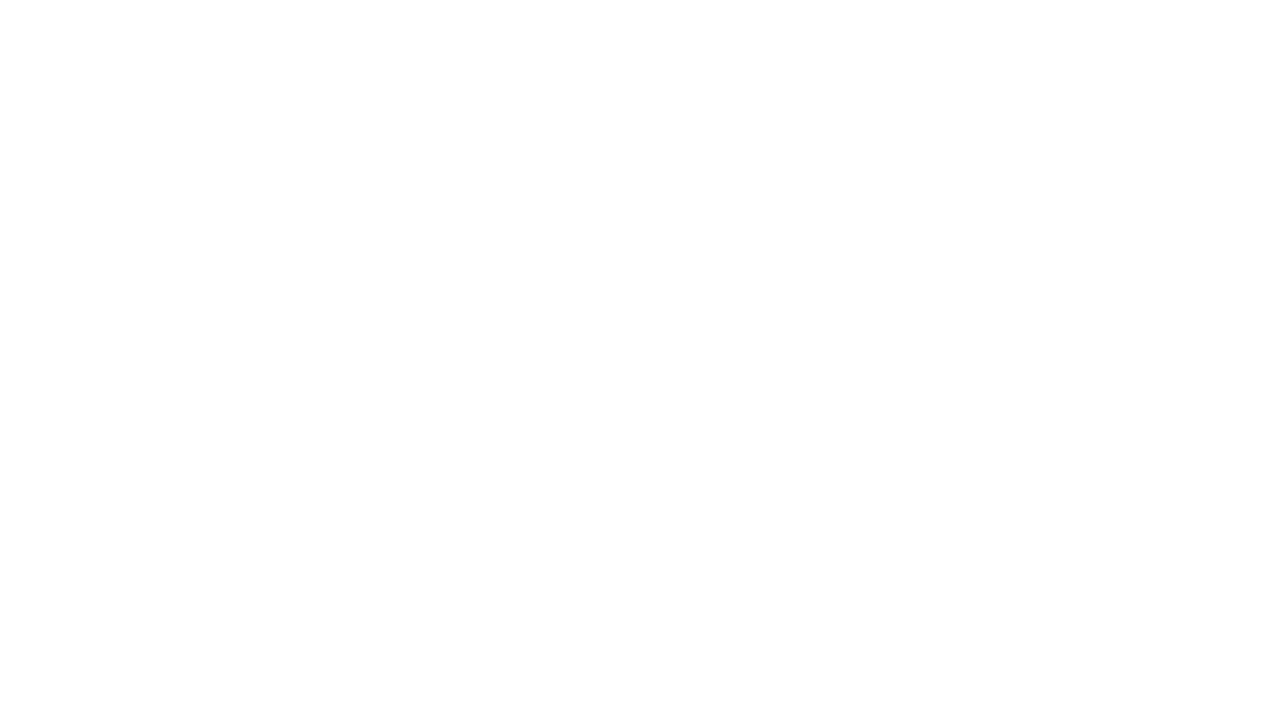
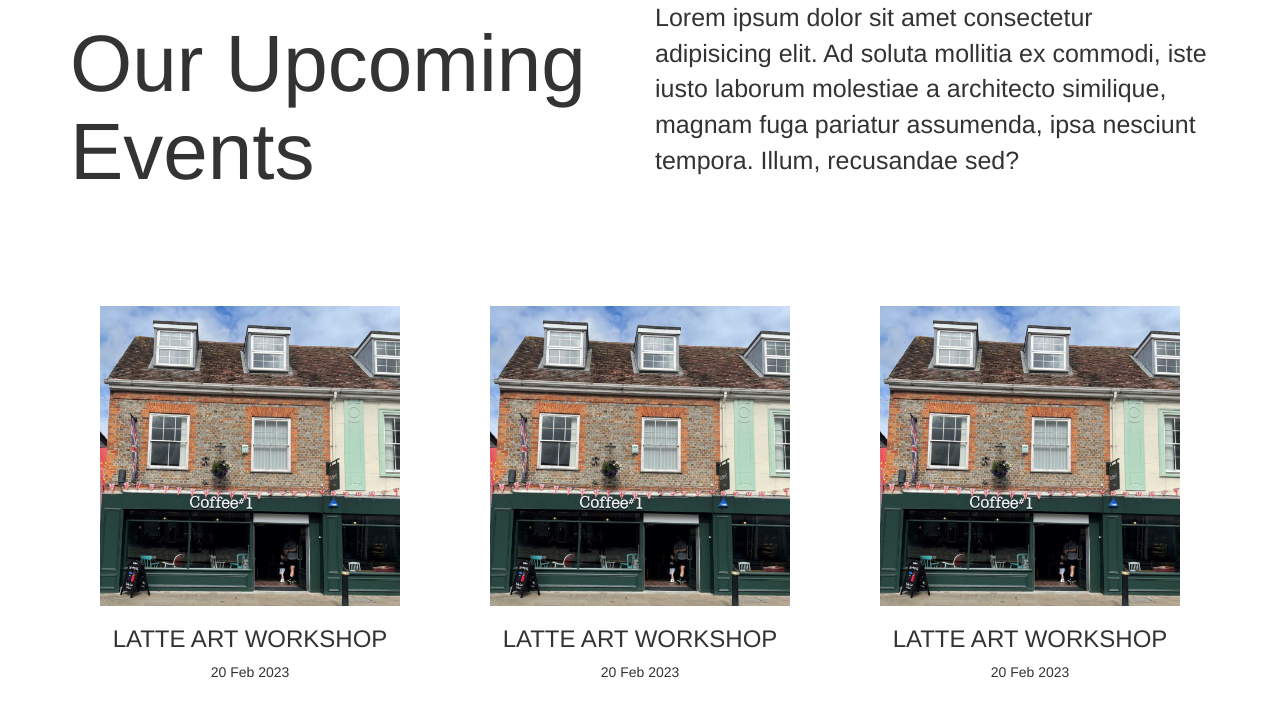
Before and after one commit to deadnedas/collaborative-coffee-page, a website: page puslapis/index.html in a window 1280 px wide. Drawn offline with nearby package versions, Linux system fonts and the light colour scheme.

Commit message:
start body, add 'Upcoming events' body

```diff
--- a/puslapis/index.html
+++ b/puslapis/index.html
@@ -4,10 +4,81 @@
     <meta charset="UTF-8" />
     <meta name="viewport" content="width=device-width, initial-scale=1.0" />
     <title>Document</title>
+    <link
+      rel="stylesheet"
+      href="https://cdn.jsdelivr.net/npm/bootstrap@3.4.1/dist/css/bootstrap.min.css"
+      integrity="sha384-HSMxcRTRxnN+Bdg0JdbxYKrThecOKuH5zCYotlSAcp1+c8xmyTe9GYg1l9a69psu"
+      crossorigin="anonymous"
+    />
+    <link rel="stylesheet" href="style.css" />
   </head>
   <body>
     <header></header>
-    <main></main>
+    <main>
+      <article>
+        <div class="container upcoming-box">
+          <div class="row">
+            <div class="col-md-6 d-flex align-items-start justify-content-end">
+              <h2>Our Upcoming Events</h2>
+            </div>
+            <div
+              class="col-md-6 d-flex align-items-start justify-content-start"
+            >
+              <p>
+                Lorem ipsum dolor sit amet consectetur adipisicing elit. Ad
+                soluta mollitia ex commodi, iste iusto laborum molestiae a
+                architecto similique, magnam fuga pariatur assumenda, ipsa
+                nesciunt tempora. Illum, recusandae sed?
+              </p>
+            </div>
+          </div>
+        </div>
+
+        <div class="upcoming-img-box container">
+          <div class="row justify-content-center">
+            <div class="col-md-4 d-flex justify-content-center mb-4">
+              <figure class="figure text-center">
+                <img
+                  src="./imgs/coffee_2.jpg"
+                  alt=""
+                  class="figure-img img-fluid rounded"
+                />
+                <figcaption class="figure-caption">
+                  <h3 class="img-title">LATTE ART WORKSHOP</h3>
+                  <p class="date text-secondary">20 Feb 2023</p>
+                </figcaption>
+              </figure>
+            </div>
+            <div class="col-md-4 d-flex justify-content-center mb-4">
+              <figure class="figure text-center">
+                <img
+                  src="./imgs/coffee_2.jpg"
+                  alt=""
+                  class="figure-img img-fluid rounded"
+                />
+                <figcaption class="figure-caption">
+                  <h3 class="img-title">LATTE ART WORKSHOP</h3>
+                  <p class="date text-secondary">20 Feb 2023</p>
+                </figcaption>
+              </figure>
+            </div>
+            <div class="col-md-4 d-flex justify-content-center mb-4">
+              <figure class="figure text-center">
+                <img
+                  src="./imgs/coffee_2.jpg"
+                  alt=""
+                  class="figure-img img-fluid rounded"
+                />
+                <figcaption class="figure-caption">
+                  <h3 class="img-title">LATTE ART WORKSHOP</h3>
+                  <p class="date text-secondary">20 Feb 2023</p>
+                </figcaption>
+              </figure>
+            </div>
+          </div>
+        </div>
+      </article>
+    </main>
     <footer></footer>
   </body>
 </html>
--- /dev/null
+++ b/puslapis/package.json
@@ -0,0 +1,5 @@
+{
+  "dependencies": {
+    "bootstrap": "^5.3.3"
+  }
+}
--- a/puslapis/style.css
+++ b/puslapis/style.css
@@ -0,0 +1,13 @@
+.upcoming-box {
+  padding-bottom: 100px;
+}
+.upcoming-box h2 {
+  font-size: 8rem;
+}
+.upcoming-box p {
+  font-size: 2.5rem;
+}
+.upcoming-img-box img {
+  width: 300px;
+  height: auto;
+}
```
Also changed, not shown: puslapis/imgs/coffee_1.jpg (added), puslapis/imgs/coffee_2.jpg (added), puslapis/imgs/coffee_3.webp (added), puslapis/imgs/coffee_4.webp (added), 1 other file.
